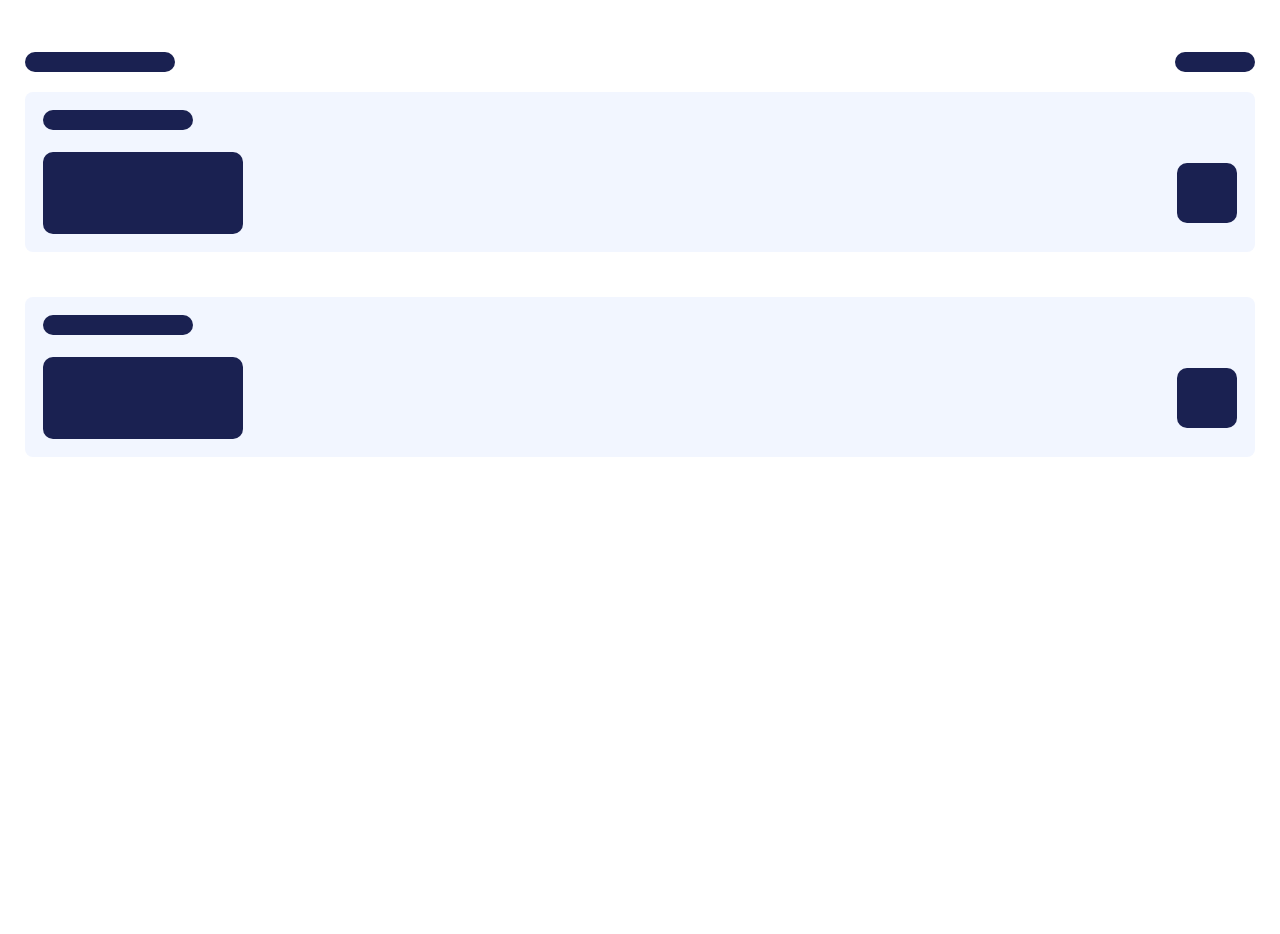
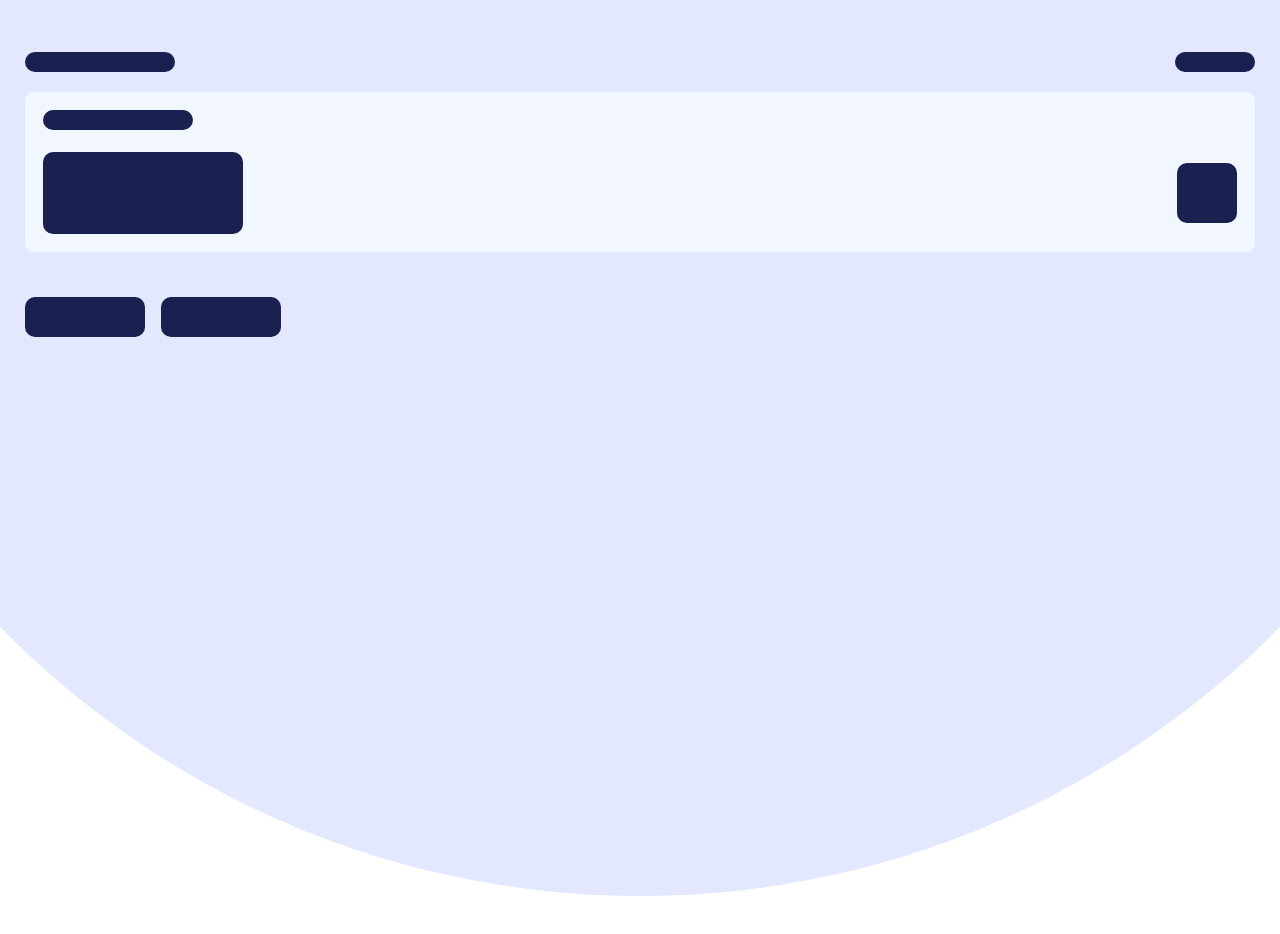
Before and after one commit to Carlosl93/trakit-client, a Next.js app: page / in a window 1280 px wide. Shown: the top 934 px of the page. Before the commit the page ends 800 px from the top, so only its background shows below. Built offline with nearby package versions, Linux system fonts and the light colour scheme.

Commit message:
added clip path

```diff
--- a/pages/components/Navbar/index.js
+++ b/pages/components/Navbar/index.js
@@ -1,17 +1,11 @@
 import React from 'react';
-import styled from 'styled-components';
+import styled, { css } from 'styled-components';
 
 import { COLORS } from '@styles/colors';
 import { Title } from '@styles/Styles';
 
 const Container = styled.div`
-  background-color: ${COLORS.NEUTRAL_LIGHT};
-  border-radius: 8px;
   display: flex;
-  flex-direction: column;
-  height: 160px;
-  justify-content: space-between;
-  padding: 18px;
   width: 100%;
 `;
 
@@ -21,14 +15,21 @@ const AmountContainer = styled.div`
   justify-content: space-between;
 `;
 
+const TitleLeft = styled(Title)`
+  margin-left: 16px;
+`;
+
 function ExpenseCard() {
   return (
     <Container>
-      <Title />
-      <AmountContainer>
-        <Title width="200px" height="82px" />
-        <Title width="60px" height="60px" />
-      </AmountContainer>
+      <Title height="40px" width="120px" />
+      <TitleLeft
+        height="40px"
+        width="120px"
+        css={`
+          margin-left: 15px;
+        `}
+      />
     </Container>
   );
 }
--- a/pages/index.js
+++ b/pages/index.js
@@ -8,7 +8,6 @@ import Navbar from './components/Navbar';
 import { COLORS } from '../styles/colors';
 
 const Container = styled.div`
-  background-color: ${COLORS.WHITE};
   height: 100vh;
   padding: 52px 25px 0;
   position: relative;
@@ -40,11 +39,14 @@ const Container = styled.div`
 // `;
 
 const Circle = styled.div`
-  background-color: red;
-  clip-path: circle(50% at 50% 0);
+  background-color: ${COLORS.WHITE_FOG};
+  clip-path: circle(70% at 50% 0);
   position: absolute;
-  width: 100px;
-  height: 100px;
+  width: 100vw;
+  height: 100vw;
+  top: 0;
+  left: 0;
+  opacity: 0.99;
 `;
 
 function Main() {
```
